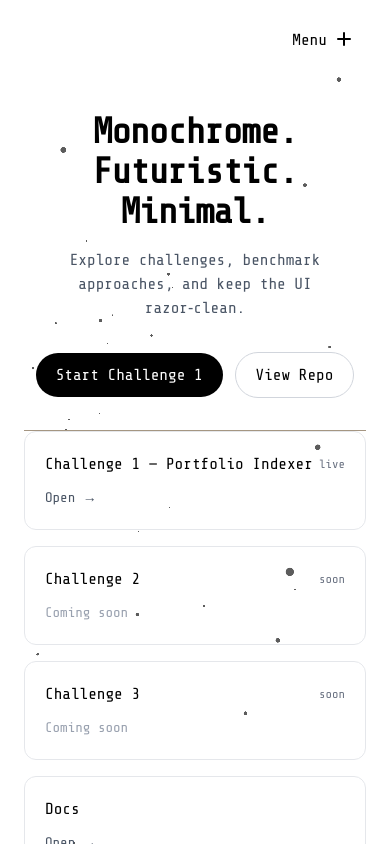
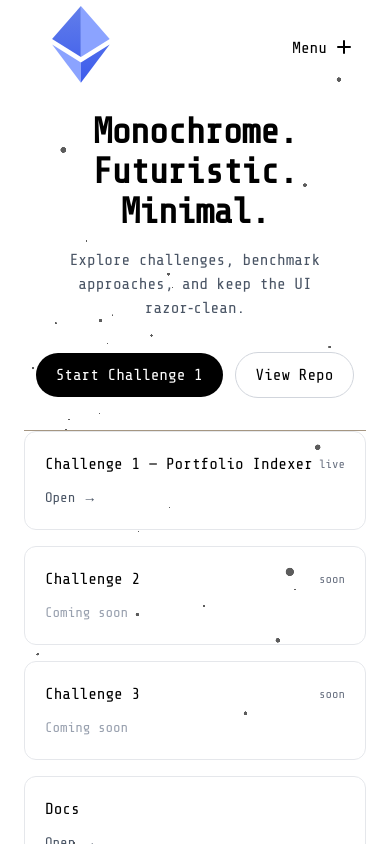
Before and after one commit to alkautsarf/q3-dashboard, a Next.js app: page / in a window 390 px wide. Shown: the top 844 px of the page. Built offline with nearby package versions, Linux system fonts and the light colour scheme; no server answers; what @rainbow-me/rainbowkit, wagmi would draw is missing.

Commit message:
docs: add changelog for mobile menu polish; ui(menu): mobile hide header logo under overlay and keep close aligned

```diff
--- a/src/app/components/Menu.tsx
+++ b/src/app/components/Menu.tsx
@@ -346,7 +346,7 @@ export const StaggeredMenu: React.FC<StaggeredMenuProps> = ({
   return (
     <div className="sm-scope w-full h-full">
       <div
-        className={(className ? className + ' ' : '') + 'staggered-menu-wrapper relative w-full h-full z-40'}
+        className={(className ? className + ' ' : '') + 'staggered-menu-wrapper group relative w-full h-full z-40'}
         style={accentColor ? ({ ['--sm-accent' as any]: accentColor } as React.CSSProperties) : undefined}
         data-position={position}
         data-open={open || undefined}
@@ -374,23 +374,25 @@ export const StaggeredMenu: React.FC<StaggeredMenuProps> = ({
         </div>
 
         <header
-          className="staggered-menu-header absolute top-0 left-0 w-full flex items-center justify-between p-[2em] bg-transparent pointer-events-none z-20"
+          className="staggered-menu-header fixed top-0 left-0 w-full h-[96px] px-6 bg-transparent pointer-events-none z-0 md:z-50 flex items-center justify-between"
           aria-label="Main navigation header"
         >
-          <div className="sm-logo flex items-center select-none pointer-events-auto" aria-label="Logo">
-            {/* <img
+          <div className="sm-logo flex items-center h-full select-none pointer-events-auto group-data-[open]:hidden md:flex" aria-label="Logo">
+            <img
               src={logoUrl || '/src/assets/logos/reactbits-gh-white.svg'}
               alt="Logo"
-              className="sm-logo-img block h-8 w-auto object-contain"
+              className="sm-logo-img block w-auto object-contain"
               draggable={false}
-              width={110}
-              height={24}
-            /> */}
+              width={96}
+              height={96}
+              style={{ height: '96px' }}
+            />
           </div>
 
+          <div className="flex items-center h-full pointer-events-auto">
             <button
               ref={toggleBtnRef}
-            className="sm-toggle relative inline-flex items-center gap-[0.3rem] bg-transparent border-0 cursor-pointer text-[#e9e9ef] font-medium leading-none overflow-visible pointer-events-auto"
+              className="sm-toggle inline-flex items-center gap-[0.3rem] bg-transparent border-0 cursor-pointer text-[#e9e9ef] font-medium leading-none overflow-visible pointer-events-auto"
               aria-label={open ? 'Close menu' : 'Open menu'}
               aria-expanded={open}
               aria-controls="staggered-menu-panel"
@@ -426,6 +428,7 @@ export const StaggeredMenu: React.FC<StaggeredMenuProps> = ({
               />
             </span>
             </button>
+          </div>
         </header>
 
         <aside
@@ -533,8 +536,18 @@ export const StaggeredMenu: React.FC<StaggeredMenuProps> = ({
 .sm-scope .sm-panel-item:hover { color: var(--sm-accent, #ff0000); }
 .sm-scope .sm-panel-list[data-numbering] { counter-reset: smItem; }
 .sm-scope .sm-panel-list[data-numbering] .sm-panel-item::after { counter-increment: smItem; content: counter(smItem, decimal-leading-zero); position: absolute; top: 0.1em; right: 3.2em; font-size: 18px; font-weight: 400; color: var(--sm-accent, #ff0000); letter-spacing: 0; pointer-events: none; user-select: none; opacity: var(--sm-num-opacity, 0); }
-@media (max-width: 1024px) { .sm-scope .staggered-menu-panel { width: 100%; left: 0; right: 0; } .sm-scope .staggered-menu-wrapper[data-open] .sm-logo-img { filter: invert(100%); } }
-@media (max-width: 640px) { .sm-scope .staggered-menu-panel { width: 100%; left: 0; right: 0; } .sm-scope .staggered-menu-wrapper[data-open] .sm-logo-img { filter: invert(100%); } }
+@media (max-width: 1024px) {
+  .sm-scope .staggered-menu-panel { width: 100%; left: 0; right: 0; }
+  /* When menu is open on mobile/tablet, hide header logo entirely to avoid overlay clash */
+  .sm-scope .staggered-menu-wrapper[data-open] .sm-logo { display: none !important; }
+  /* Keep close button anchored to the right when logo is hidden */
+  .sm-scope .staggered-menu-wrapper[data-open] .staggered-menu-header { justify-content: flex-end !important; }
+}
+@media (max-width: 640px) {
+  .sm-scope .staggered-menu-panel { width: 100%; left: 0; right: 0; }
+  .sm-scope .staggered-menu-wrapper[data-open] .sm-logo { display: none !important; }
+  .sm-scope .staggered-menu-wrapper[data-open] .staggered-menu-header { justify-content: flex-end !important; }
+}
       `}</style>
     </div>
   );
```
Also changed, not shown: 1 other file (tests, documents, lock files or other folders). Lines whose indentation alone changed are shown as unchanged.
